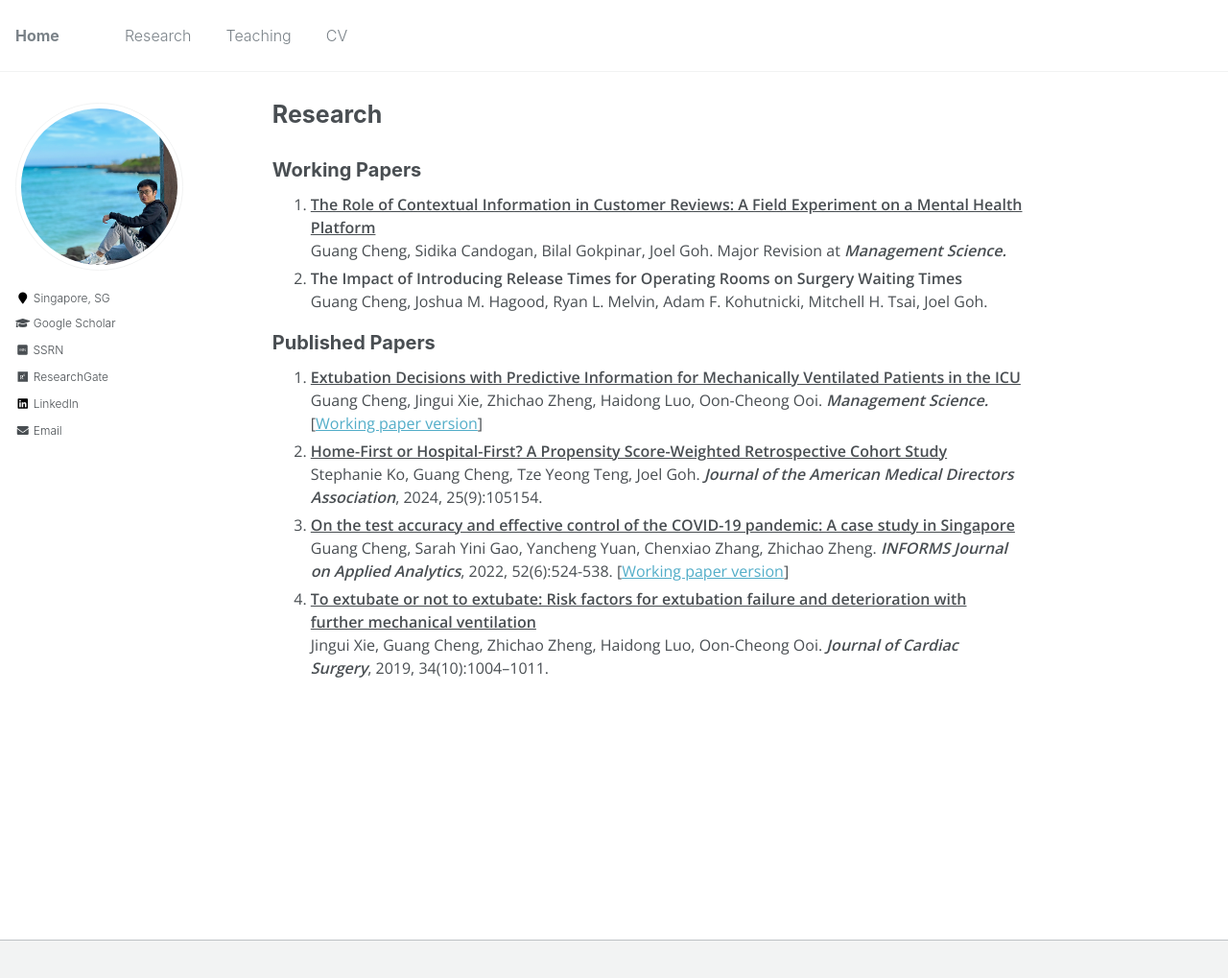
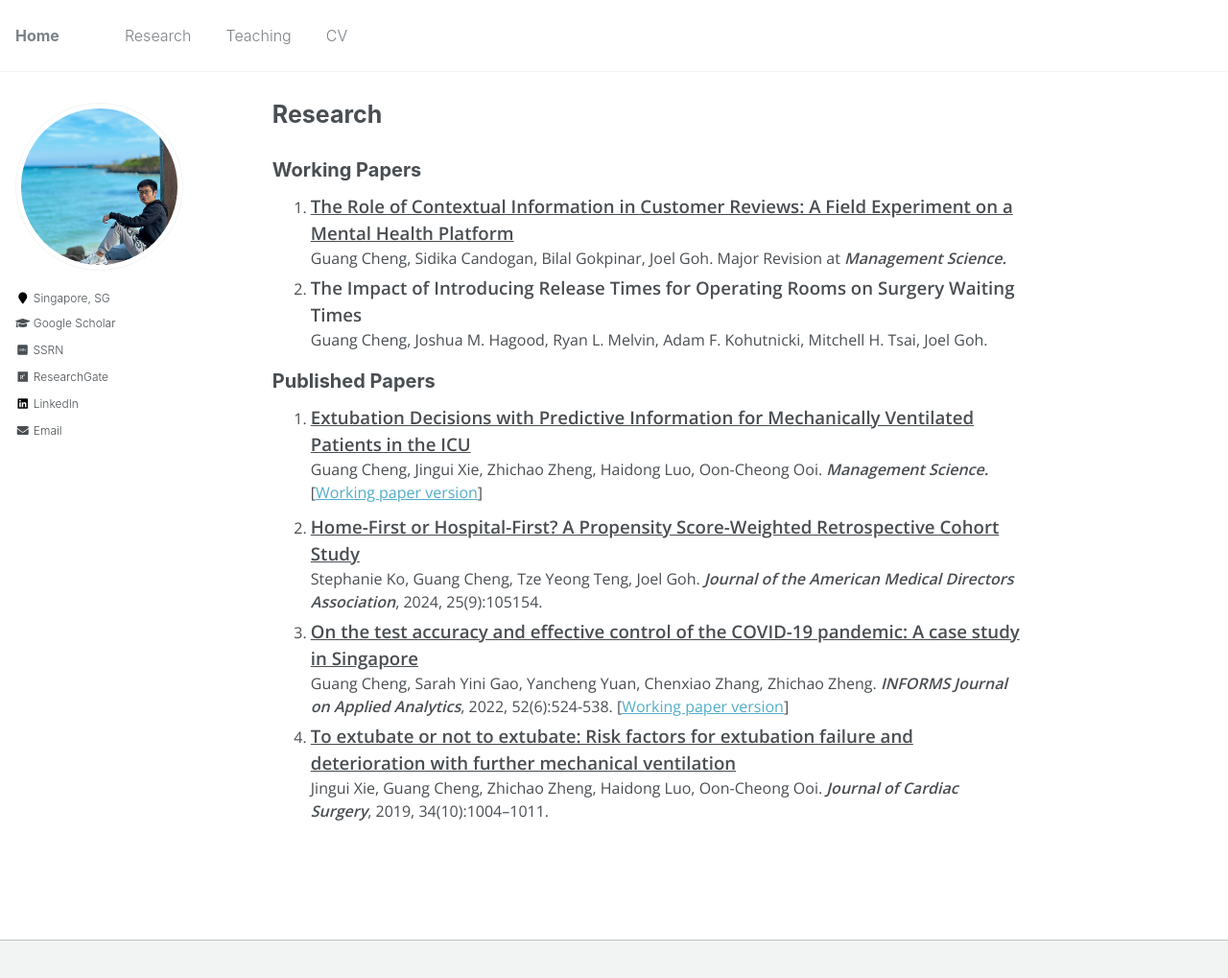
Before and after one commit to gcheng-nus/gcheng-nus.github.io, a Jekyll site: the page built from _pages/research.md, in a window 1280 px wide and 1044 px high. Shown: the top 1019 px of the window at 96% size. Built offline with Jekyll 4.4.1, drawn with Linux system fonts in a browser that asks for light colours; some web fonts are replaced; comment, search, counter and statistics services are not loaded.

Commit message:
update format

```diff
--- a/_pages/research.md
+++ b/_pages/research.md
@@ -17,13 +17,13 @@ author_profile: true
 
 <h2 style="margin-top: 1em;">Working Papers</h2>
 <ol style="margin-top: 0em; margin-bottom: 1.2em;">
-	<li style="margin-bottom: 5px"><a href="https://ssrn.com/abstract=4956298" target="_blank" style="color: rgb(73, 78, 82); font-weight: 600; font-size=14pt">The Role of Contextual Information in Customer Reviews: A Field Experiment on a Mental Health Platform</a><br>
+	<li style="margin-bottom: 5px"><a href="https://ssrn.com/abstract=4956298" target="_blank" style="color: rgb(73, 78, 82); font-weight: 600; font-size:14pt">The Role of Contextual Information in Customer Reviews: A Field Experiment on a Mental Health Platform</a><br>
 	Guang Cheng, Sidika Candogan, Bilal Gokpinar, Joel Goh. Major Revision at <i style="font-weight: 600">Management Science.</i></li>
 	<!-- <ul style="font-size:10.5">
 		<li>Finalist, POM PITM Best Student Paper Competition, 2025</li>
 	</ul> -->
 	<!--  -->
-	<li style="margin-bottom: 5px"><p style="color: rgb(73, 78, 82); font-weight: 600; margin-bottom: 0em; font-size=14pt">The Impact of Introducing Release Times for Operating Rooms on Surgery Waiting Times</p>
+	<li style="margin-bottom: 5px"><p style="color: rgb(73, 78, 82); font-weight: 600; margin-bottom: 0em; font-size:14pt">The Impact of Introducing Release Times for Operating Rooms on Surgery Waiting Times</p>
 	Guang Cheng, Joshua M. Hagood, Ryan L. Melvin, Adam F. Kohutnicki, Mitchell H. Tsai, Joel Goh.</li>
 </ol>
 
@@ -31,19 +31,19 @@ author_profile: true
 
 <h2>Published Papers</h2>
 <ol style="margin-top: 0em; margin-bottom: 1.2em;">
-	<li style="margin-bottom: 5px"><a href="https://doi.org/10.1287/mnsc.2021.01427" target="_blank" style="color: rgb(73, 78, 82); font-weight: 600; font-size=14pt">Extubation Decisions with Predictive Information for Mechanically Ventilated Patients in the ICU</a><br>
+	<li style="margin-bottom: 10px"><a href="https://doi.org/10.1287/mnsc.2021.01427" target="_blank" style="color: rgb(73, 78, 82); font-weight: 600; font-size:14pt">Extubation Decisions with Predictive Information for Mechanically Ventilated Patients in the ICU</a><br>
 	Guang Cheng, Jingui Xie, Zhichao Zheng, Haidong Luo, Oon-Cheong Ooi.
 	<i style="font-weight: 600">Management Science.</i> [<a href="https://ssrn.com/abstract=3397530" target="_blank">Working paper version</a>]</li>
 	<!--  -->
-	<li style="margin-bottom: 5px"><a href="https://doi.org/10.1016/j.jamda.2024.105154" target="_blank" style="color: rgb(73, 78, 82); font-weight: 600; font-size=14pt">Home-First or Hospital-First? A Propensity Score-Weighted Retrospective Cohort Study</a><br>
+	<li style="margin-bottom: 5px"><a href="https://doi.org/10.1016/j.jamda.2024.105154" target="_blank" style="color: rgb(73, 78, 82); font-weight: 600; font-size:14pt">Home-First or Hospital-First? A Propensity Score-Weighted Retrospective Cohort Study</a><br>
 	Stephanie Ko, Guang Cheng, Tze Yeong Teng, Joel Goh.
 	<i style="font-weight: 600">Journal of the American Medical Directors Association</i>, 2024, 25(9):105154.</li>
 	<!--  -->
-	<li style="margin-bottom: 5px"><a href="https://pubsonline.informs.org/doi/abs/10.1287/inte.2022.1117" target="_blank" style="color: rgb(73, 78, 82); font-weight: 600; font-size=14pt">On the test accuracy and effective control of the COVID-19 pandemic: A case study in Singapore</a><br>
+	<li style="margin-bottom: 5px"><a href="https://pubsonline.informs.org/doi/abs/10.1287/inte.2022.1117" target="_blank" style="color: rgb(73, 78, 82); font-weight: 600; font-size:14pt">On the test accuracy and effective control of the COVID-19 pandemic: A case study in Singapore</a><br>
 	Guang Cheng, Sarah Yini Gao, Yancheng Yuan, Chenxiao Zhang, Zhichao Zheng.
 	<i style="font-weight: 600">INFORMS Journal on Applied Analytics</i>, 2022, 52(6):524-538. [<a href="https://ssrn.com/abstract=3955828" target="_blank">Working paper version</a>]</li>
 	<!--  -->
-	<li style="margin-bottom: 5px"><a href="https://onlinelibrary.wiley.com/doi/abs/10.1111/jocs.14189" target="_blank" style="color: rgb(73, 78, 82); font-weight: 600; font-size=14pt">To extubate or not to extubate: Risk factors for extubation failure and deterioration with further mechanical ventilation</a><br>
+	<li style="margin-bottom: 10px"><a href="https://onlinelibrary.wiley.com/doi/abs/10.1111/jocs.14189" target="_blank" style="color: rgb(73, 78, 82); font-weight: 600; font-size:14pt">To extubate or not to extubate: Risk factors for extubation failure and deterioration with further mechanical ventilation</a><br>
 	Jingui Xie, Guang Cheng, Zhichao Zheng, Haidong Luo, Oon-Cheong Ooi.
 	<i style="font-weight: 600">Journal of Cardiac Surgery</i>, 2019, 34(10):1004–1011.</li>
 </ol>
```
